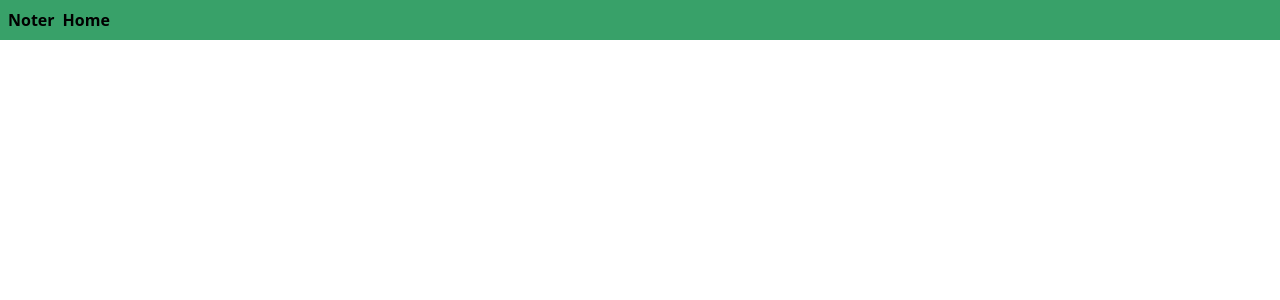
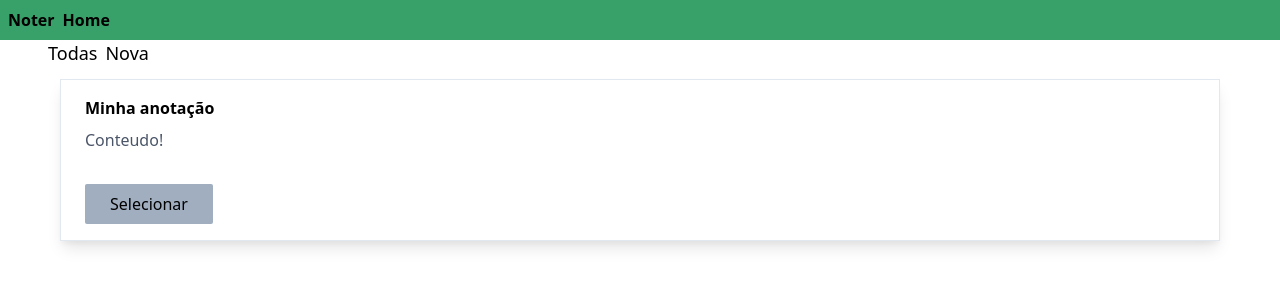
Before and after one commit to rodolphocastro/noter, a Vue app: page / in a window 1280 px wide. Shown: the top 300 px of the page. Built offline with nearby package versions, Linux system fonts and the light colour scheme.

Commit message:
feat notes: Criar a home para exibição das notes

```diff
--- a/src/App.vue
+++ b/src/App.vue
@@ -8,7 +8,7 @@
     </header>
     <main class="px-12">
       <section id="notes">
-
+        <notes-home></notes-home>
       </section>
     </main>
   </div>
@@ -16,16 +16,22 @@
 
 <script lang="ts">
 import { defineComponent } from '@vue/composition-api'
+import { notesState } from './components/notes/Notes'
 
 export default defineComponent({
-  name: 'App'
+  name: 'App',
+  components: {
+    'notes-home': () => import('./components/notes/Home.vue')
+  },
+  setup () {
+    notesState.loadAvailable()
+    return {}
+  }
 })
 </script>
 
 <style lang="postcss">
-
 #app {
-  @apply w-screen
+  @apply w-screen;
 }
-
 </style>
--- /dev/null
+++ b/src/components/notes/Home.vue
@@ -0,0 +1,73 @@
+<template>
+  <div class="w-full">
+    <header>
+      <nav class="flex-row space-x-2 text-lg">
+        <a
+          href="http://"
+          target="_blank"
+          rel="noopener noreferrer"
+          v-on:click="navigateToBrowse"
+        >Todas</a>
+        <a
+          href="http://"
+          target="_blank"
+          rel="noopener noreferrer"
+          v-on:click="navigateToCreate"
+        >Nova</a>
+      </nav>
+    </header>
+    <component
+      v-bind:is="selectedComponent"
+      v-on:note-submited="navigateToBrowse"
+      v-on:note-cancelled="navigateToBrowse"
+    ></component>
+  </div>
+</template>
+
+<script lang="ts">
+import { defineComponent, ref } from '@vue/composition-api'
+import { notesState, Note } from './Notes'
+
+export default defineComponent({
+  name: 'notes-home',
+  components: {
+    'create-note': () => import('./Edit.vue'),
+    'list-notes': () => import('./List.vue')
+  },
+  setup () {
+    const components = ['list-notes', 'create-note']
+    const selectedComponent = ref(components[0])
+    const navigateToBrowse = () => {
+      notesState.toggleEdit(false)
+      notesState.pickNote(null)
+      selectedComponent.value = components[0]
+    }
+    const navigateToDetails = (selected: Note) => {
+      notesState.toggleEdit(false)
+      notesState.pickNote(selected)
+      selectedComponent.value = components[0]
+    }
+    const navigateToEdit = (selected: Note) => {
+      notesState.toggleEdit(true)
+      notesState.pickNote(selected)
+      selectedComponent.value = components[1]
+    }
+    const navigateToCreate = () => {
+      notesState.toggleEdit(false)
+      notesState.pickNote(null)
+      selectedComponent.value = components[1]
+    }
+    return {
+      components,
+      selectedComponent,
+      navigateToBrowse,
+      navigateToDetails,
+      navigateToEdit,
+      navigateToCreate
+    }
+  }
+})
+</script>
+
+<style scoped lang="postcss">
+</style>
```
